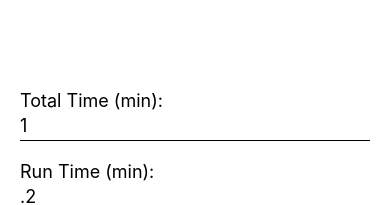
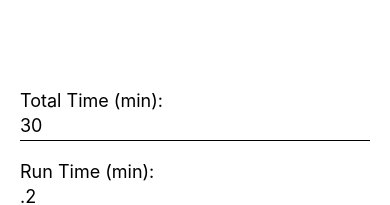
Before and after one commit to sedrickmoore/cardiosplit, a React Native app: screen / in a window 390 px wide. Shown: the top 205 px of the page. Built offline with nearby package versions, Linux system fonts and the light colour scheme.

Commit message:
beep sound seems to be working better

```diff
--- a/App.js
+++ b/App.js
@@ -3,7 +3,7 @@ import { View, Text, TextInput, Button, StyleSheet, Vibration } from 'react-nati
 import { Audio } from 'expo-av';
 
 export default function App() {
-  const [totalTime, setTotalTime] = useState('1'); // minutes
+  const [totalTime, setTotalTime] = useState('30'); // minutes
   const [runTime, setRunTime] = useState('.2'); // minutes
   const [walkTime, setWalkTime] = useState('.2'); // minutes
   const [currentInterval, setCurrentInterval] = useState(null);
@@ -43,6 +43,10 @@ export default function App() {
   }, [currentInterval]);
 
   const playSound = async (soundFile) => {
+    if (soundRef.current) {
+      await soundRef.current.unloadAsync();
+      soundRef.current = null;
+    }
     const { sound } = await Audio.Sound.createAsync(soundFile);
     soundRef.current = sound;
     await sound.playAsync();
@@ -156,6 +160,14 @@ export default function App() {
   const resetTimer = () => {
     clearInterval(intervalRef.current);
     countdownTimersRef.current.forEach(clearTimeout);
+    // Ensure any playing sound is unloaded
+    (() => {
+      if (soundRef.current) {
+        soundRef.current.unloadAsync().then(() => {
+          soundRef.current = null;
+        });
+      }
+    })();
     setIsRunning(false);
     setIsPaused(false);
     setIsPrepping(false);
```
